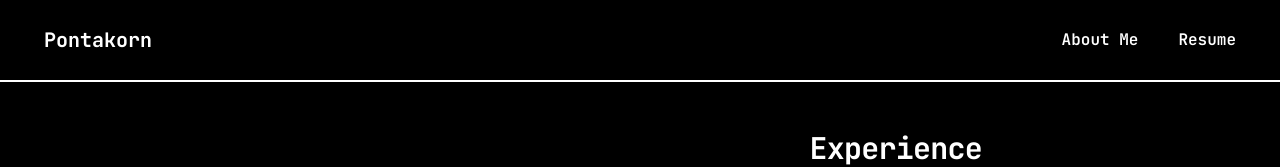
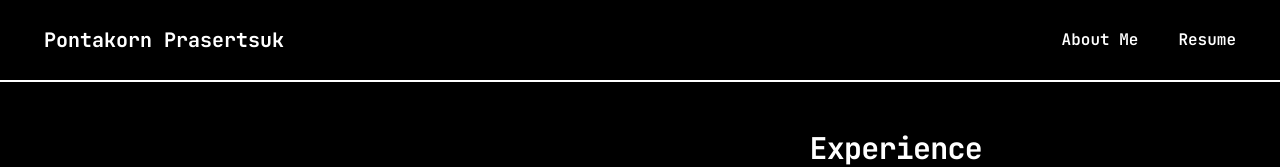
Before and after one commit to peppapighs/pontakorn, a Next.js app: page /about in a window 1280 px wide. Shown: the top 167 px of the page. Built offline with nearby package versions, Linux system fonts and the light colour scheme.

Commit message:
:art: show header name based on screen width

```diff
--- a/components/Header.tsx
+++ b/components/Header.tsx
@@ -12,7 +12,8 @@ export default function Header({ ...props }) {
         <div className="flex flex-1">
           <Link href="/">
             <h1 className="rounded px-3 py-2 text-xl font-bold leading-8 text-white transition hover:ring-2 hover:ring-white">
-              Pontakorn
+              <span className="hidden sm:block">Pontakorn Prasertsuk</span>
+              <span className="sm:hidden">Pontakorn</span>
             </h1>
           </Link>
         </div>
```
